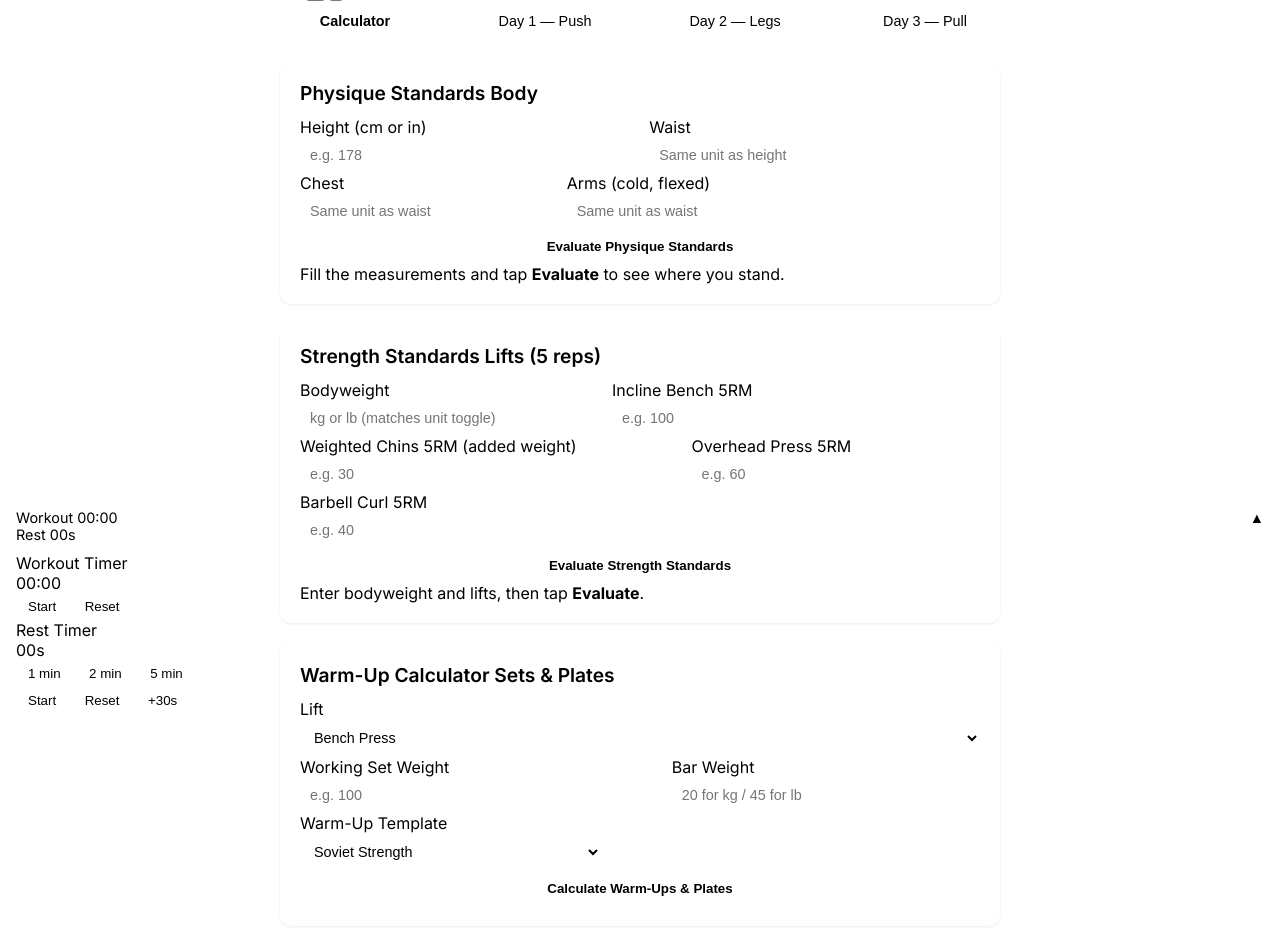
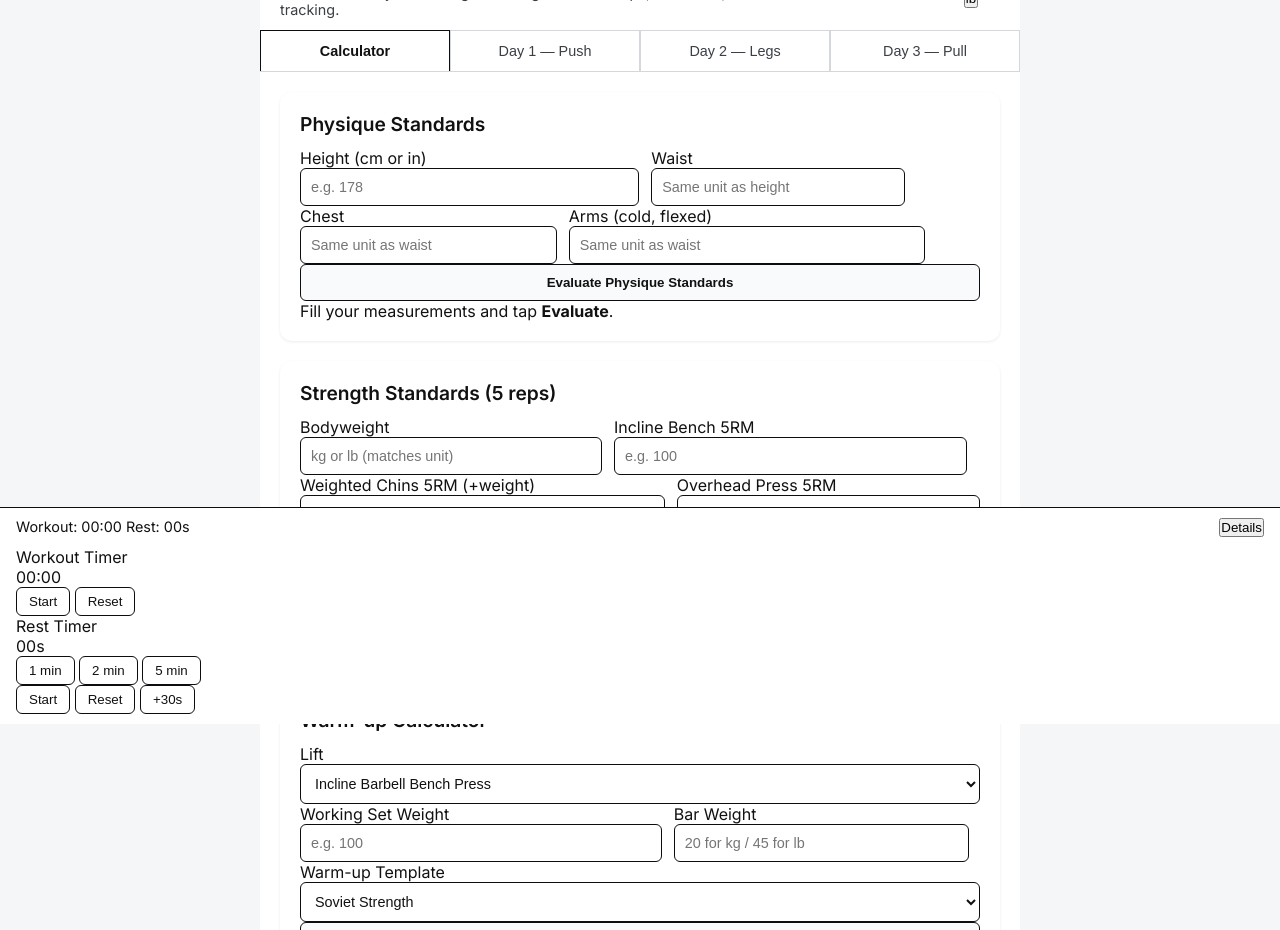
Before and after one commit to cbeninatto/olympus-method, a plain HTML site: page index.html in a window 1280 px wide. Shown: the part 76-1006 px from the top of the page. Drawn offline with Linux system fonts and the light colour scheme.

Commit message:
Update index.html

```diff
--- a/index.html
+++ b/index.html
@@ -1,144 +1,129 @@
 <!DOCTYPE html>
 <html lang="en">
 <head>
-<meta charset="UTF-8" />
-<meta name="viewport" content="width=device-width, initial-scale=1.0" />
-<title>Olympus Method — Gym Log</title>
+    <meta charset="UTF-8" />
+    <title>Olympus Method — Heavy Duty Log</title>
+    <meta name="viewport" content="width=device-width, initial-scale=1.0" />
 
-<!-- Inter font -->
-<link rel="preconnect" href="https://fonts.googleapis.com">
-<link rel="preconnect" href="https://fonts.gstatic.com" crossorigin>
-<link href="https://fonts.googleapis.com/css2?family=Inter:wght@300;400;600;700&display=swap" rel="stylesheet">
+    <!-- Inter font -->
+    <link rel="preconnect" href="https://fonts.googleapis.com">
+    <link rel="preconnect" href="https://fonts.gstatic.com" crossorigin>
+    <link href="https://fonts.googleapis.com/css2?family=Inter:wght@300;400;600;700&display=swap" rel="stylesheet">
 
-<!-- External CSS -->
-<link rel="stylesheet" href="styles.css?v=2">
+    <link rel="stylesheet" href="styles.css" />
+    <script defer src="app.js"></script>
 </head>
-<body>
-
+<body class="auto">
 <div class="app">
-    <header>
+    <header class="app-header">
         <div class="header-left">
-            <h1>
+            <h1 class="app-title">
                 Olympus Method
                 <span class="logo-pill">Heavy Duty</span>
             </h1>
-            <div class="tagline">
-                Warm-ups, standards, timers, and a 3-day Push / Legs / Pull log — built for real gym use.
-            </div>
+            <p class="tagline">
+                Minimalist 3-day Push / Legs / Pull log with warm-ups, standards, timers and tracking.
+            </p>
         </div>
         <div class="header-right">
-            <div class="unit-label">Unit</div>
-            <div class="unit-toggle">
-                <button type="button" id="kgBtn">kg</button>
-                <button type="button" id="lbBtn">lb</button>
+            <div class="theme-group">
+                <span class="theme-label">Theme</span>
+                <select id="themeSelect" class="theme-select">
+                    <option value="auto">Auto</option>
+                    <option value="light">Light</option>
+                    <option value="dark">Dark</option>
+                </select>
+            </div>
+            <div class="control-group">
+                <span class="control-label">Unit</span>
+                <div class="unit-toggle">
+                    <button type="button" id="kgBtn">kg</button>
+                    <button type="button" id="lbBtn">lb</button>
+                </div>
             </div>
         </div>
     </header>
 
+    <!-- Tabs -->
     <div class="tabs">
-        <button class="tab-button active" data-target="tab-calculator">
-            <span class="dot"></span> Calculator
-        </button>
-        <button class="tab-button" data-target="tab-push">
-            <span class="dot"></span> Day 1 — Push
-        </button>
-        <button class="tab-button" data-target="tab-legs">
-            <span class="dot"></span> Day 2 — Legs
-        </button>
-        <button class="tab-button" data-target="tab-pull">
-            <span class="dot"></span> Day 3 — Pull
-        </button>
+        <button class="tab-button active" data-target="tab-calculator">Calculator</button>
+        <button class="tab-button" data-target="tab-push">Day 1 — Push</button>
+        <button class="tab-button" data-target="tab-legs">Day 2 — Legs</button>
+        <button class="tab-button" data-target="tab-pull">Day 3 — Pull</button>
     </div>
 
-    <!-- TAB 1: CALCULATOR -->
+    <!-- TAB: CALCULATOR -->
     <section id="tab-calculator" class="tab-panel active">
-        <!-- Body standards -->
+        <!-- Body Standards -->
         <div class="card">
-            <h2>
-                Physique Standards
-                <span class="badge">Body</span>
-            </h2>
+            <h2>Physique Standards</h2>
             <div class="row">
-                <div>
+                <div class="field">
                     <label for="heightInput">Height (cm or in)</label>
-                    <input type="number" id="heightInput" placeholder="e.g. 178" step="0.1" min="0" inputmode="decimal" />
+                    <input type="number" id="heightInput" placeholder="e.g. 178" step="0.1" min="0" inputmode="decimal">
                 </div>
-                <div>
+                <div class="field">
                     <label for="waistInput">Waist</label>
-                    <input type="number" id="waistInput" placeholder="Same unit as height" step="0.1" min="0" inputmode="decimal" />
+                    <input type="number" id="waistInput" placeholder="Same unit as height" step="0.1" min="0" inputmode="decimal">
                 </div>
             </div>
             <div class="row">
-                <div>
+                <div class="field">
                     <label for="chestInput">Chest</label>
-                    <input type="number" id="chestInput" placeholder="Same unit as waist" step="0.1" min="0" inputmode="decimal" />
+                    <input type="number" id="chestInput" placeholder="Same unit as waist" step="0.1" min="0" inputmode="decimal">
                 </div>
-                <div>
+                <div class="field">
                     <label for="armsInput">Arms (cold, flexed)</label>
-                    <input type="number" id="armsInput" placeholder="Same unit as waist" step="0.1" min="0" inputmode="decimal" />
+                    <input type="number" id="armsInput" placeholder="Same unit as waist" step="0.1" min="0" inputmode="decimal">
                 </div>
             </div>
-            <button class="btn-main" id="evaluateBodyBtn">Evaluate Physique Standards</button>
-
-            <div id="bodyStandardsResult" class="empty-note">
-                Fill the measurements and tap <strong>Evaluate</strong> to see where you stand.
+            <button id="evaluateBodyBtn" class="btn-main">Evaluate Physique Standards</button>
+            <div id="bodyStandardsResult" class="standards-output">
+                Fill your measurements and tap <strong>Evaluate</strong>.
             </div>
         </div>
 
-        <!-- Strength standards -->
-        <div class="card" style="margin-top:14px;">
-            <h2>
-                Strength Standards
-                <span class="badge">Lifts (5 reps)</span>
-            </h2>
-
+        <!-- Strength Standards -->
+        <div class="card">
+            <h2>Strength Standards (5 reps)</h2>
             <div class="row">
-                <div>
+                <div class="field">
                     <label for="stdBW">Bodyweight</label>
-                    <input type="number" id="stdBW" placeholder="kg or lb (matches unit toggle)" step="0.5" min="0" inputmode="decimal" />
+                    <input type="number" id="stdBW" placeholder="kg or lb (matches unit)" step="0.5" min="0" inputmode="decimal">
                 </div>
-                <div>
+                <div class="field">
                     <label for="stdIncline">Incline Bench 5RM</label>
-                    <input type="number" id="stdIncline" placeholder="e.g. 100" step="0.5" min="0" inputmode="decimal" />
+                    <input type="number" id="stdIncline" placeholder="e.g. 100" step="0.5" min="0" inputmode="decimal">
                 </div>
             </div>
-
             <div class="row">
-                <div>
-                    <label for="stdChins">Weighted Chins 5RM (added weight)</label>
-                    <input type="number" id="stdChins" placeholder="e.g. 30" step="0.5" min="0" inputmode="decimal" />
+                <div class="field">
+                    <label for="stdChins">Weighted Chins 5RM (+weight)</label>
+                    <input type="number" id="stdChins" placeholder="e.g. 30" step="0.5" min="0" inputmode="decimal">
                 </div>
-                <div>
+                <div class="field">
                     <label for="stdOHP">Overhead Press 5RM</label>
-                    <input type="number" id="stdOHP" placeholder="e.g. 60" step="0.5" min="0" inputmode="decimal" />
+                    <input type="number" id="stdOHP" placeholder="e.g. 60" step="0.5" min="0" inputmode="decimal">
                 </div>
             </div>
-
             <div class="row">
-                <div>
+                <div class="field">
                     <label for="stdCurl">Barbell Curl 5RM</label>
-                    <input type="number" id="stdCurl" placeholder="e.g. 40" step="0.5" min="0" inputmode="decimal" />
+                    <input type="number" id="stdCurl" placeholder="e.g. 40" step="0.5" min="0" inputmode="decimal">
                 </div>
             </div>
-
-            <button class="btn-main" id="evaluateStrengthBtn">Evaluate Strength Standards</button>
-
-            <div id="strengthStandardsResult" class="empty-note">
-                Enter bodyweight and lifts, then tap <strong>Evaluate</strong>.
+            <button id="evaluateStrengthBtn" class="btn-main">Evaluate Strength Standards</button>
+            <div id="strengthStandardsResult" class="standards-output">
+                Enter your bodyweight and lifts, then tap <strong>Evaluate</strong>.
             </div>
         </div>
 
-        <!-- Warm-up calculator -->
-        <div class="grid" style="margin-top:14px;">
+        <!-- Warm-up & Plate Calculator -->
+        <div class="grid">
             <div class="card">
-                <h2>
-                    Warm-Up Calculator
-                    <span class="badge">Sets & Plates</span>
-                </h2>
-
+                <h2>Warm-up Calculator</h2>
                 <label for="liftSelect">Lift</label>
                 <select id="liftSelect">
-                    <option value="bench">Bench Press</option>
                     <option value="incline_bench">Incline Barbell Bench Press</option>
                     <option value="flat_bench">Flat Barbell Bench Press</option>
                     <option value="squat">Barbell Back Squat</option>
@@ -146,54 +131,36 @@
                     <option value="rdl">Romanian Deadlift</option>
                     <option value="ohp">Overhead Press</option>
                     <option value="row">Bent-Over Barbell Row</option>
+                    <option value="weighted_dips">Weighted Dips</option>
                     <option value="pullups">Weighted Pull-Ups</option>
-                    <option value="weighted_dips">Weighted Dips (Chest-focused)</option>
-                    <option value="lat_raise">Dumbbell Lateral Raises</option>
-                    <option value="triceps_pushdown">Rope Triceps Pushdown</option>
-                    <option value="skull_crushers">Skull Crushers</option>
-                    <option value="ham_curl">Hamstring Curl (Machine)</option>
-                    <option value="calf_raises">Calf Raises</option>
-                    <option value="leg_press">Leg Press (Optional)</option>
-                    <option value="hack_squat">Hack Squat (Optional)</option>
                     <option value="biceps_curl">Barbell Biceps Curl</option>
-                    <option value="rear_delt">Rear Delt Flys</option>
-                    <option value="shrugs">Barbell Shrugs</option>
                     <option value="custom">Custom / Other</option>
                 </select>
 
                 <div class="row">
-                    <div>
+                    <div class="field">
                         <label for="workingWeight">Working Set Weight</label>
-                        <input type="number" id="workingWeight" placeholder="e.g. 100" step="0.5" min="0" inputmode="decimal" />
+                        <input type="number" id="workingWeight" placeholder="e.g. 100" step="0.5" min="0" inputmode="decimal">
                     </div>
-                    <div>
+                    <div class="field">
                         <label for="barWeight">Bar Weight</label>
-                        <input type="number" id="barWeight" placeholder="20 for kg / 45 for lb" step="0.5" min="0" inputmode="decimal" />
+                        <input type="number" id="barWeight" placeholder="20 for kg / 45 for lb" step="0.5" min="0" inputmode="decimal">
                     </div>
                 </div>
 
-                <div class="row">
-                    <div>
-                        <label for="templateSelect">Warm-Up Template</label>
-                        <select id="templateSelect">
-                            <option value="soviet">Soviet Strength</option>
-                            <option value="mentzer">Mike Mentzer</option>
-                            <option value="olympus">Olympus Method</option>
-                        </select>
-                    </div>
-                </div>
+                <label for="templateSelect">Warm-up Template</label>
+                <select id="templateSelect">
+                    <option value="soviet">Soviet Strength</option>
+                    <option value="mentzer">Mike Mentzer</option>
+                    <option value="olympus">Olympus Method</option>
+                </select>
+                <div id="templateHint" class="template-hint"></div>
 
-                <div class="template-hint" id="templateHint"></div>
-
-                <button class="btn-main" id="calcBtn">Calculate Warm-Ups & Plates</button>
+                <button id="calcBtn" class="btn-main">Calculate Warm-ups & Plates</button>
             </div>
 
             <div class="card">
-                <h2>
-                    Warm-Ups & Plates
-                    <span class="badge">Output</span>
-                </h2>
-
+                <h2>Warm-ups & Plates Output</h2>
                 <table class="sets-table" id="resultsTable" style="display:none;">
                     <thead>
                         <tr>
@@ -207,31 +174,29 @@
                     </thead>
                     <tbody id="resultsBody"></tbody>
                 </table>
-
-                <div class="empty-note" id="emptyNote">
-                    Enter working weight & bar, choose your template, then tap <strong>Calculate</strong>.
+                <div id="emptyNote" class="empty-note">
+                    Enter working weight & bar, choose a template, then tap <strong>Calculate</strong>.
                 </div>
             </div>
         </div>
     </section>
 
-    <!-- TAB 2: PUSH -->
+    <!-- TAB: DAY 1 PUSH -->
     <section id="tab-push" class="tab-panel">
         <div class="card">
-            <h2>
-                Day 1 — Push
-                <span class="badge">Chest / Shoulders / Triceps</span>
-            </h2>
+            <h2>Day 1 — Push <span class="badge">Chest / Shoulders / Triceps</span></h2>
 
-            <label class="subsection-title" style="margin-top:10px;">Workout Date</label>
-            <input type="date" class="workout-date" data-day="push" />
+            <div class="field">
+                <label>Workout Date</label>
+                <input type="date" class="workout-date" data-day="push">
+            </div>
 
-            <p class="subsection-title" style="margin-top:10px;">Exercises</p>
+            <p class="subsection-title">Exercises</p>
             <div class="exercise-list" id="pushExercises"></div>
 
             <div class="add-exercise-inline">
                 <input type="text" id="pushAddInput" placeholder="Add exercise..." />
-                <button type="button" class="btn-ghost" data-day="push" id="pushAddBtn">+ Add</button>
+                <button type="button" class="btn-ghost" id="pushAddBtn">+ Add</button>
             </div>
 
             <div class="day-save-row">
@@ -240,23 +205,22 @@
         </div>
     </section>
 
-    <!-- TAB 3: LEGS -->
+    <!-- TAB: DAY 2 LEGS -->
     <section id="tab-legs" class="tab-panel">
         <div class="card">
-            <h2>
-                Day 2 — Legs
-                <span class="badge">Quads / Hams / Calves</span>
-            </h2>
+            <h2>Day 2 — Legs <span class="badge">Quads / Hams / Calves</span></h2>
 
-            <label class="subsection-title" style="margin-top:10px;">Workout Date</label>
-            <input type="date" class="workout-date" data-day="legs" />
+            <div class="field">
+                <label>Workout Date</label>
+                <input type="date" class="workout-date" data-day="legs">
+            </div>
 
-            <p class="subsection-title" style="margin-top:10px;">Exercises</p>
+            <p class="subsection-title">Exercises</p>
             <div class="exercise-list" id="legsExercises"></div>
 
             <div class="add-exercise-inline">
                 <input type="text" id="legsAddInput" placeholder="Add exercise..." />
-                <button type="button" class="btn-ghost" data-day="legs" id="legsAddBtn">+ Add</button>
+                <button type="button" class="btn-ghost" id="legsAddBtn">+ Add</button>
             </div>
 
             <div class="day-save-row">
@@ -265,23 +229,22 @@
         </div>
     </section>
 
-    <!-- TAB 4: PULL -->
+    <!-- TAB: DAY 3 PULL -->
     <section id="tab-pull" class="tab-panel">
         <div class="card">
-            <h2>
-                Day 3 — Pull
-                <span class="badge">Back / Rear Delts / Biceps</span>
-            </h2>
+            <h2>Day 3 — Pull <span class="badge">Back / Rear Delts / Biceps</span></h2>
 
-            <label class="subsection-title" style="margin-top:10px;">Workout Date</label>
-            <input type="date" class="workout-date" data-day="pull" />
+            <div class="field">
+                <label>Workout Date</label>
+                <input type="date" class="workout-date" data-day="pull">
+            </div>
 
-            <p class="subsection-title" style="margin-top:10px;">Exercises</p>
+            <p class="subsection-title">Exercises</p>
             <div class="exercise-list" id="pullExercises"></div>
 
             <div class="add-exercise-inline">
                 <input type="text" id="pullAddInput" placeholder="Add exercise..." />
-                <button type="button" class="btn-ghost" data-day="pull" id="pullAddBtn">+ Add</button>
+                <button type="button" class="btn-ghost" id="pullAddBtn">+ Add</button>
             </div>
 
             <div class="day-save-row">
@@ -291,24 +254,23 @@
     </section>
 
     <!-- TIMER FOOTER -->
-    <div class="timer-footer collapsed" id="timerFooter">
-        <div class="timer-summary">
+    <div class="timer-footer" id="timerFooter">
+        <div class="timer-summary" id="timerSummary">
             <div class="timer-summary-main">
-                <div><span class="label">Workout</span> <span class="value" id="workoutSummary">00:00</span></div>
-                <div><span class="label">Rest</span> <span class="value" id="restSummary">00s</span></div>
+                <span>Workout: <span id="workoutSummary">00:00</span></span>
+                <span>Rest: <span id="restSummary">00s</span></span>
             </div>
-            <div class="timer-chevron" id="timerChevron">▲</div>
+            <button class="timer-toggle" id="timerToggleBtn">Details</button>
         </div>
-        <div class="timer-expanded">
+        <div class="timer-expanded" id="timerDetails">
             <div class="timer-block">
                 <div class="timer-label">Workout Timer</div>
                 <div class="timer-display" id="workoutDisplay">00:00</div>
                 <div class="timer-controls">
-                    <button class="timer-btn primary" id="workoutStartPause">Start</button>
+                    <button class="timer-btn" id="workoutStartPause">Start</button>
                     <button class="timer-btn" id="workoutReset">Reset</button>
                 </div>
             </div>
-
             <div class="timer-block">
                 <div class="timer-label">Rest Timer</div>
                 <div class="timer-display" id="restDisplay">00s</div>
@@ -318,7 +280,7 @@
                     <button class="timer-btn rest-preset" data-sec="300">5 min</button>
                 </div>
                 <div class="timer-controls">
-                    <button class="timer-btn primary" id="restStartPause">Start</button>
+                    <button class="timer-btn" id="restStartPause">Start</button>
                     <button class="timer-btn" id="restReset">Reset</button>
                     <button class="timer-btn" id="restPlus30">+30s</button>
                 </div>
@@ -326,8 +288,5 @@
         </div>
     </div>
 </div>
-
-<!-- External JS -->
-<script src="app.js?v=2"></script>
 </body>
 </html>
```
